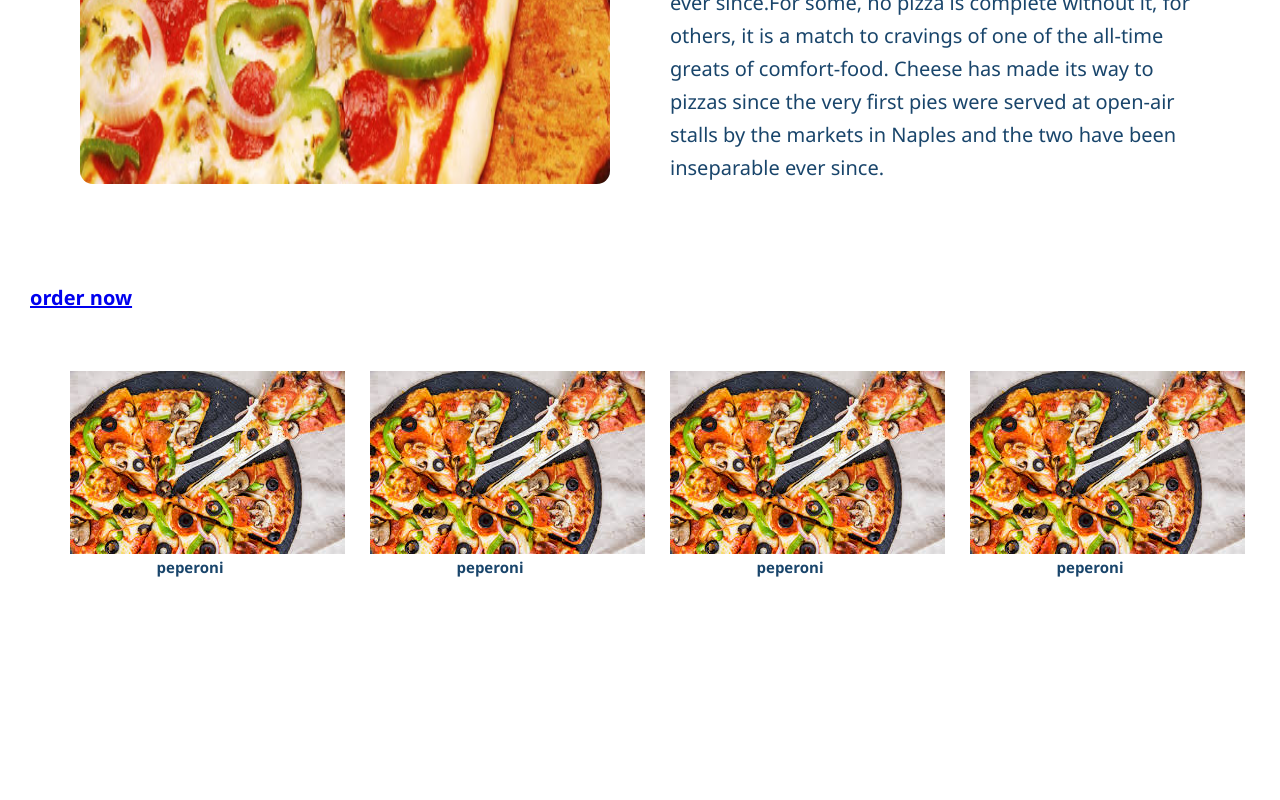
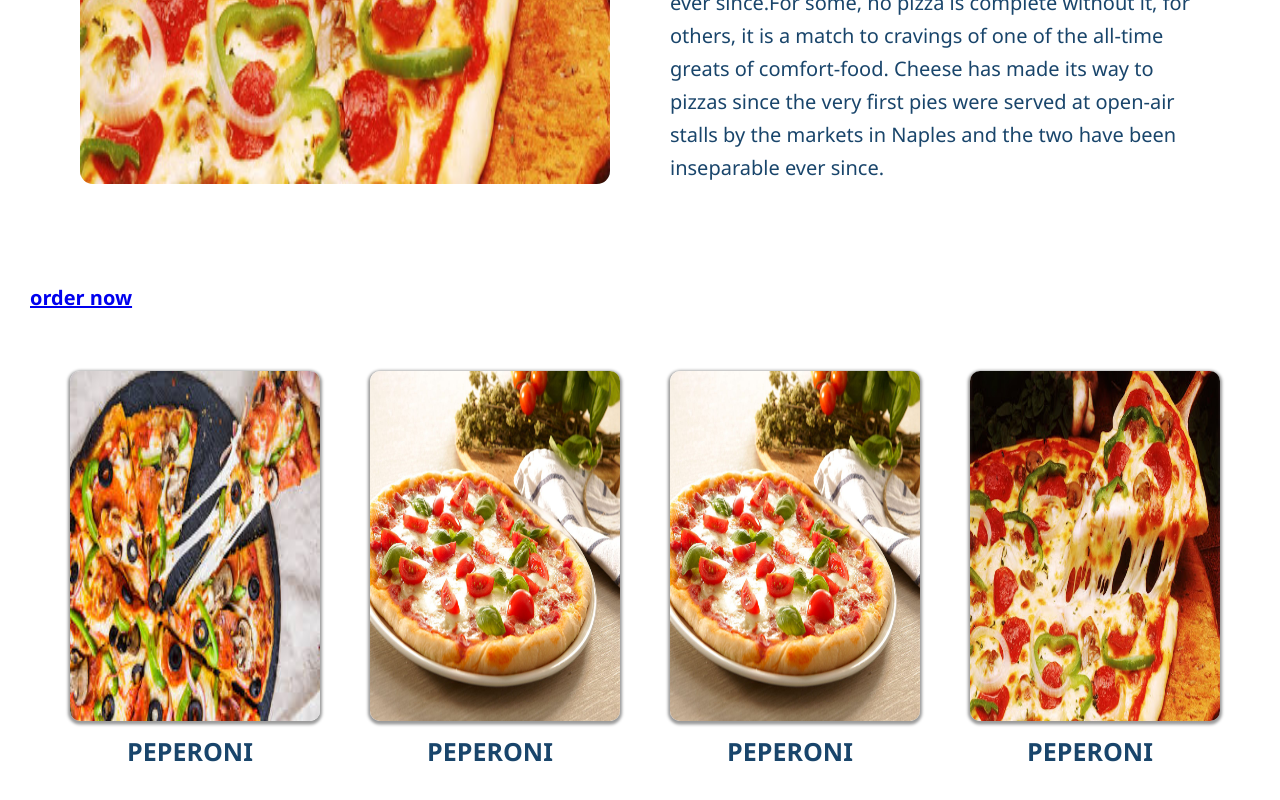
Before and after one commit to Qolizade/Pizza-website-trainig-with-Sass, a website: page index.html in a window 1280 px wide. Shown: the part 713-1513 px from the top of the page. Drawn offline with Linux system fonts and the light colour scheme.

Commit message:
complete order section

```diff
--- a/index.html
+++ b/index.html
@@ -51,19 +51,19 @@
           </div>
           <div class="col-1-of-4">
             <div class="section-order__card">
-              <img src="./img/download.jpg" alt="pizza" class="section-order__card--image">
+              <img src="./img/pizza_fresca.jpg" alt="pizza" class="section-order__card--image">
               <h2 class="section-order__card--title">peperoni</h2>
             </div>
           </div>
           <div class="col-1-of-4">
             <div class="section-order__card">
-              <img src="./img/download.jpg" alt="pizza" class="section-order__card--image">
+              <img src="./img/pizza_fresca.jpg" alt="pizza" class="section-order__card--image">
               <h2 class="section-order__card--title">peperoni</h2>
             </div>
           </div>
           <div class="col-1-of-4">
             <div class="section-order__card">
-              <img src="./img/download.jpg" alt="pizza" class="section-order__card--image">
+              <img src="./img/unnamed.jpg" alt="pizza" class="section-order__card--image">
               <h2 class="section-order__card--title">peperoni</h2>
             </div>
           </div>
--- /dev/null
+++ b/sass/components/_section-order.scss
@@ -0,0 +1,20 @@
+.section-order {
+  &__card {
+    // width: 25rem;
+    // height: 35rem;
+    border: none;
+
+    &--image {
+      box-shadow: 0 1.5px 3px 2px rgba($black-color, 0.4);
+      width: 25rem;
+      height: 35rem;
+      border-radius: 1rem;
+    }
+    &--title {
+      margin-top: 1rem;
+      font-size: 2.5rem;
+      text-transform: uppercase;
+      border: none;
+    }
+  }
+}
--- a/sass/main.scss
+++ b/sass/main.scss
@@ -6,7 +6,7 @@
 @import "./base/typography";
 @import "./base/utilities";
 // components
-
+@import "./components/section-order";
 // layout
 @import "./layout/grid";
 @import "./layout/header";
```
Also changed, not shown: css/style.css.
